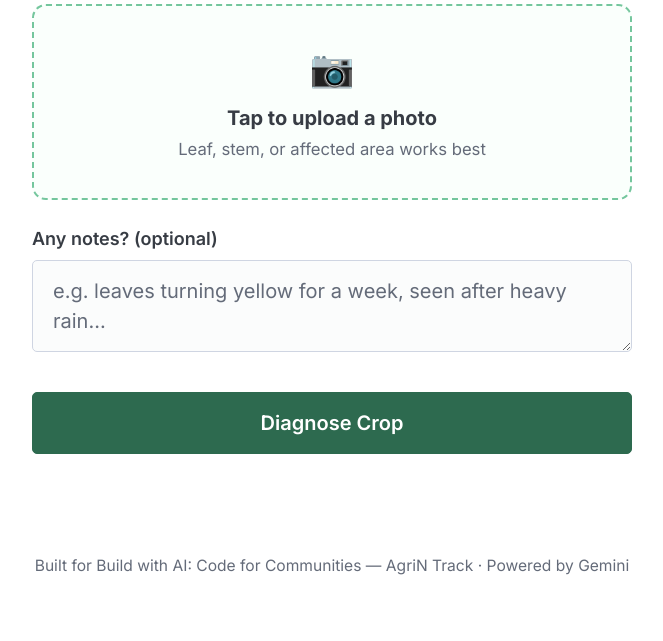
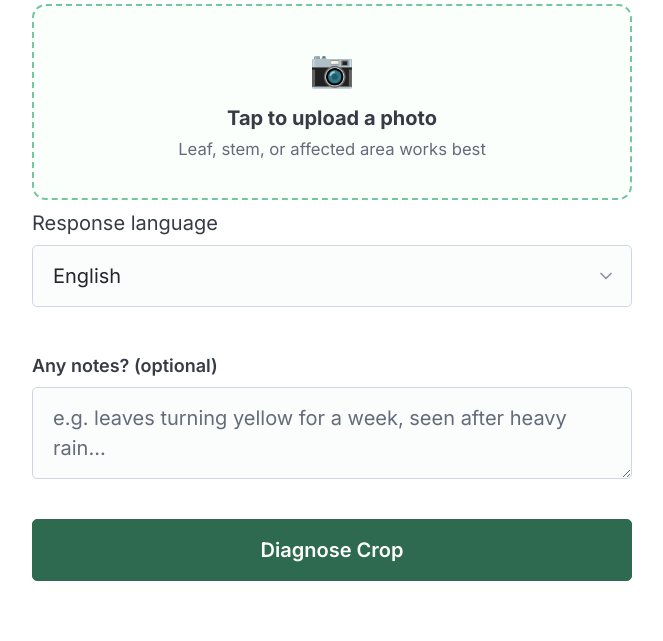
Before and after one commit to HeyNia/CropCare-Sathi, a Flask app: page / in a window 1280 px wide. Shown: the part 352-993 px from the top of the page, without its empty margins (308-971 px from the left). Before the commit the page ends 927 px from the top, so only its background shows below. Run offline with Flask 3, Linux system fonts and the light colour scheme; some libraries are stand-ins or nearby versions.

Commit message:
Add multilingual output via Gemini's native language generation

````diff
--- a/app.py
+++ b/app.py
@@ -43,8 +43,26 @@ Severity guide:
 - "medium": a real issue is present that should be addressed soon to prevent spread or worsening
 - "high": a serious issue that risks significant crop loss if not acted on quickly
 
+IMPORTANT: Write every text value in the JSON (diagnosis, confidence_note, regenerative_steps,
+crop_guess) in {language}. Keep the JSON keys themselves in English exactly as shown above —
+only the values should be translated. Use simple, clear language a farmer with no technical
+background can understand.
+
 Farmer's notes: {notes}
 """
+
+SUPPORTED_LANGUAGES = {
+    "en": "English",
+    "hi": "Hindi",
+    "pt": "Portuguese",
+    "ru": "Russian",
+    "zh": "Chinese (Simplified)",
+    "af": "Afrikaans",
+    "sw": "Swahili",
+    "bn": "Bengali",
+    "ta": "Tamil",
+    "te": "Telugu",
+}
 
 
 @app.route("/", methods=["GET", "POST"])
@@ -52,15 +70,18 @@ def diagnose():
     result = None
     error = None
     notes = ""
+    selected_lang = "en"
 
     if request.method == "POST":
         notes = request.form.get("notes", "").strip()
+        selected_lang = request.form.get("language", "en")
+        language_name = SUPPORTED_LANGUAGES.get(selected_lang, "English")
         image_file = request.files.get("image")
 
         if image_file:
             try:
                 img = Image.open(image_file.stream)
-                prompt = DIAGNOSIS_PROMPT.format(notes=notes or "none provided")
+                prompt = DIAGNOSIS_PROMPT.format(notes=notes or "none provided", language=language_name)
                 response = model.generate_content([prompt, img])
                 text = response.text.strip()
                 if text.startswith("```"):
@@ -69,7 +90,14 @@ def diagnose():
             except Exception as e:
                 error = f"Error analyzing image: {e}"
 
-    return render_template("index.html", result=result, error=error, notes=notes)
+    return render_template(
+        "index.html",
+        result=result,
+        error=error,
+        notes=notes,
+        languages=SUPPORTED_LANGUAGES,
+        selected_lang=selected_lang,
+    )
 
 
 if __name__ == "__main__":
--- a/templates/index.html
+++ b/templates/index.html
@@ -29,6 +29,13 @@
     <div id="preview-wrap">
       <img id="preview-img" src="" alt="Preview">
     </div>
+
+    <label for="language">Response language</label>
+    <select id="language" name="language">
+      {% for code, name in languages.items() %}
+        <option value="{{ code }}" {% if code == selected_lang %}selected{% endif %}>{{ name }}</option>
+      {% endfor %}
+    </select>
 
     <label for="notes">Any notes? (optional)</label>
     <textarea id="notes" name="notes" rows="2"
````
